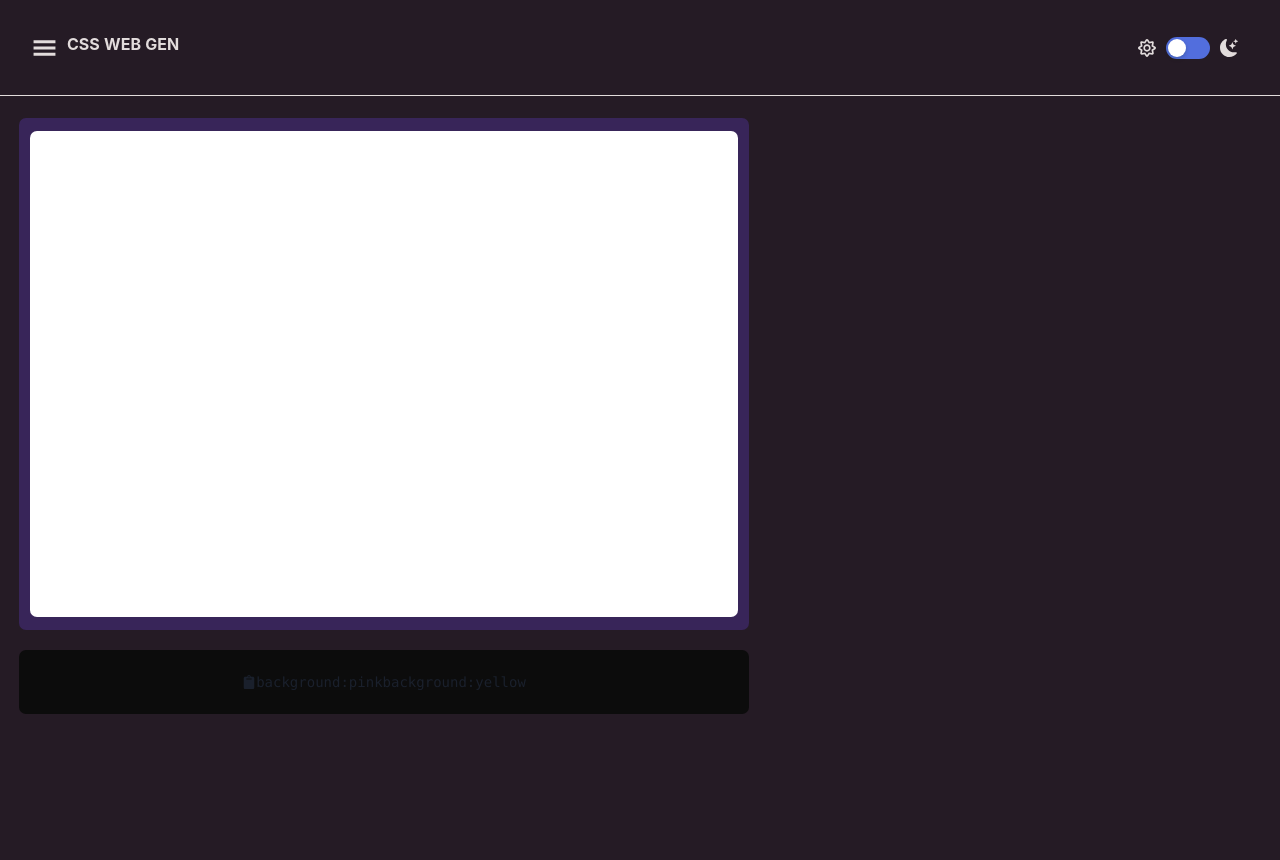
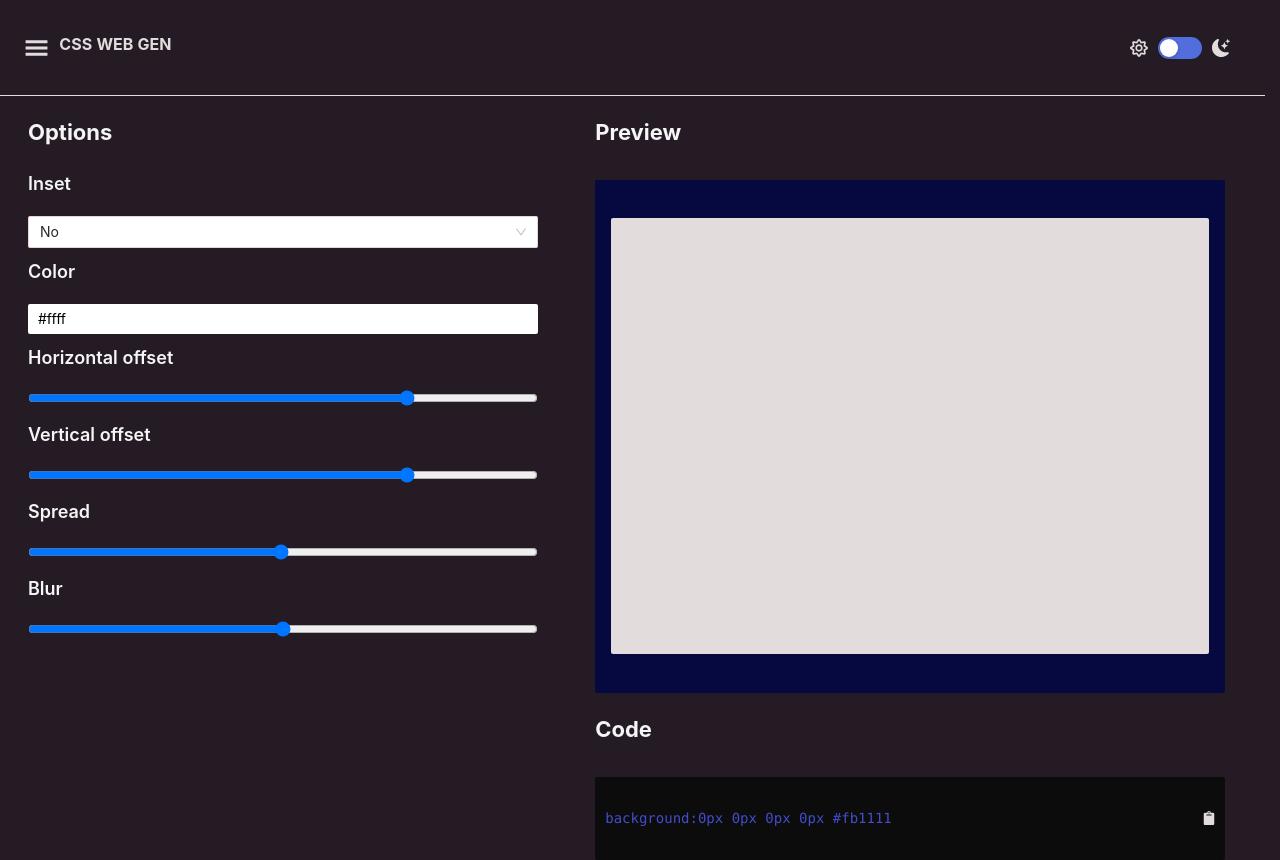
Before and after one commit to olaoluwaayanbola/css-code-generator, a React (Create React App) app: page /BoxShadow in a window 1280 px wide. Before the commit the page ends 800 px from the top, so only its background shows below. Built offline with nearby package versions, Linux system fonts and the light colour scheme.

Commit message:
updating preview function

```diff
--- a/package.json
+++ b/package.json
@@ -6,6 +6,7 @@
     "@chakra-ui/react": "^2.3.5",
     "@emotion/react": "^11.10.4",
     "@emotion/styled": "^11.10.4",
+    "@mui/material": "^5.10.8",
     "@testing-library/jest-dom": "^5.16.5",
     "@testing-library/react": "^13.4.0",
     "@testing-library/user-event": "^13.5.0",
@@ -16,6 +17,8 @@
     "antd": "^4.23.4",
     "framer-motion": "^7.5.1",
     "react": "^18.2.0",
+    "react-color": "^2.19.3",
+    "react-colorful": "^5.6.1",
     "react-copy-to-clipboard": "^5.1.0",
     "react-dom": "^18.2.0",
     "react-icons": "^4.4.0",
@@ -50,6 +53,7 @@
     ]
   },
   "devDependencies": {
+    "@types/react-color": "^3.0.6",
     "@types/react-copy-to-clipboard": "^5.0.4"
   }
 }
--- /dev/null
+++ b/src/Components/Controls/BoxShadowControls.tsx
@@ -0,0 +1,106 @@
+import React, { useState } from 'react'
+import 'antd/dist/antd.css';
+import { Select } from 'antd';
+import { useContext } from "react"
+import { HexColorPicker } from "react-colorful";
+import ControlStyle from "./Controls.module.scss"
+import { contextFirst } from "../../Context/Context"
+
+
+export const Controls = () => {
+  const { Option } = Select;
+  const boxContext = useContext(contextFirst)
+  const [color, setColor] = useState(`#ffff`)
+  const { form, setForm } = boxContext
+  const [colortruth, setColortruth] = useState(false)
+
+  const handlecolordisplay = (): void => {
+    setColortruth(prev => !prev)
+  }
+  const Handleform = (event: React.FormEvent<HTMLInputElement>): void => {
+    setForm({ ...form, [event.currentTarget.name]: event.currentTarget.value })
+    console.log(form)
+  }
+  return (
+    <div className={ControlStyle.ControlsContainer}>
+      <div className={ControlStyle.ControlBox}>
+        <div className={ControlStyle.Header}>
+          <h2>Options</h2>
+        </div>
+        <div className={ControlStyle.Select}>
+          <h3>Inset</h3>
+          <Select
+            className={ControlStyle.Selectitems}
+            style={{ background: "red" }}
+            defaultValue="No"
+          >
+            <Option value="Yes">Yes</Option>
+            <Option value="No">No</Option>
+          </Select>
+
+          <h3>Color</h3>
+          <div className={ControlStyle.colorConatainer}>
+            {
+              colortruth &&
+              <HexColorPicker
+                color={color}
+                onChange={setColor}
+                className={ControlStyle.Hexcolor}
+              />
+            }
+            <div
+              className={ControlStyle.colorPicker}
+              onClick={handlecolordisplay}
+            >
+              {color}
+            </div>
+          </div>
+
+          <h3>Horizontal offset</h3>
+          <input
+            type="range"
+            id="points"
+            name="Horizontaloffset"
+            min="-100"
+            max="100"
+            onChange={Handleform}
+            className={ControlStyle.input}
+          />
+
+          <h3>Vertical offset</h3>
+          <input
+            type="range"
+            id="points"
+            name="Verticaloffset"
+            min="-100"
+            max="100"
+            onChange={Handleform}
+            className={ControlStyle.input}
+          />
+
+          <h3>Spread</h3>
+          <input
+            type="range"
+            id="points"
+            name="Blur"
+            min="1"
+            max="100"
+            onChange={Handleform}
+            className={ControlStyle.input}
+          />
+
+          <h3>Blur</h3>
+          <input
+            type="range"
+            id="points"
+            name="Spread"
+            min="0"
+            max="100"
+            onChange={Handleform}
+            className={ControlStyle.input}
+          />
+        </div>
+      </div>
+    </div>
+  )
+}
--- a/src/Components/Controls/Controls.module.scss
+++ b/src/Components/Controls/Controls.module.scss
@@ -0,0 +1,62 @@
+@use "../Preview/Preview.module.scss" as preview;
+@mixin headerh3 {
+  font-size: 18px;
+  color: whitesmoke;
+  font-weight: 600;
+  padding-bottom: 10px;
+  padding-top: 10px;
+}
+.ControlsContainer {
+  height: 93vh;
+  width: 100%;
+  .ControlBox {
+    height: fit-content;
+    display: flex;
+    flex-direction: column;
+    width: inherit;
+    padding-left: 28px;
+    border-radius: 3px;
+    h2 {
+      @include preview.headerStyle;
+    }
+  }
+  .Select {
+    .colorConatainer {
+      position: relative;
+      .Hexcolor {
+        position: absolute;
+        right: 0;
+        bottom: 0;
+        display: flex;
+        width: 100px;
+        height: 100px;
+        align-items: center;
+        justify-content: flex-start;
+      }
+      .colorPicker {
+        width: 90%;
+        height: 30.2px;
+        color: black;
+        border-radius: 2px;
+        padding: 4px 0 0 10px;
+        background-color: white;
+      }
+    }
+    .Selectitems,
+    .input {
+      width: 90%;
+    }
+    h3 {
+      @include headerh3;
+    }
+  }
+}
+
+@media screen and (max-width: "600px") {
+  .ControlsContainer {
+    .ControlBox {
+      min-width: 100vw;
+      padding-left: 20px;
+    }
+  }
+}
--- a/src/Components/Navigation/Navigation.module.scss
+++ b/src/Components/Navigation/Navigation.module.scss
@@ -1,7 +1,7 @@
 @use "../../index" as index;
 
 .NavContainer {
-  width: 100vw;
+  width: 98.8vw;
   height: 12vh;
   color: index.$base-color;
   border-bottom: 1px solid index.$base-color;
--- a/src/Components/Preview/Preview.module.scss
+++ b/src/Components/Preview/Preview.module.scss
@@ -1,42 +1,74 @@
-$border-radius: 7px;
+@use "../../index" as index;
+@mixin headerStyle {
+  padding: 0;
+  font-size: 22px;
+  font-weight: bold;
+  color: whitesmoke;
+}
+$border-radius: 2px;
+$preview-color: rgba(0, 6, 70, 0.854);
+$code-color: rgba(75, 89, 235, 0.856);
 
 .PreviewContainer {
-  width: 60vw;
-  height: 80vh;
+  min-width: 92%;
+  height: 93vh;
+  display: flex;
+  // align-items: center;
+  // justify-content: center;
   .MainContainer {
-    width: 100%;
     display: flex;
+    gap: 20px;
+    min-width: 100%;
     height: inherit;
-    align-items: center;
     flex-direction: column;
     justify-content: center;
-    gap: 20px;
     .Content {
-      width: 95%;
+      width: 100%;
       height: 80%;
       display: flex;
       align-items: center;
       justify-content: center;
       border-radius: $border-radius;
-      background: rgb(56, 37, 89);
+      background-color: $preview-color;
       .PreviewContent {
-        width: 97%;
-        height: 95%;
-        background: white;
-        border-radius: $border-radius;
+        min-width: 95%;
+        height: 85%;
+        background: index.$base-color;
+        border-radius: 2px;
       }
     }
+    h2 {
+      @include headerStyle;
+    }
     .Code {
-      width: 95%;
-      height: 10%;
+      width: 100%;
+      height: 13%;
       display: flex;
-      display:relative;
       align-items: center;
+      flex-direction: row;
       justify-content: center;
+      color: index.$base-color;
       border-radius: $border-radius;
       background: rgb(12, 12, 12);
       code {
-
+        height: 100%;
+        flex: 1 0 95%;
+        display: flex;
+        padding-left: 10px;
+        align-items: center;
+        justify-content: left;
+        color: $code-color;
+      }
+      .Icon {
+        flex: 1 0 5%;
+        height: 100%;
+        display: flex;
+        align-items: center;
+        justify-content: center;
+      }
+      .Icon:hover {
+        cursor: pointer;
+        transform: scale(1.1);
       }
     }
   }
--- a/src/Components/Preview/Preview.tsx
+++ b/src/Components/Preview/Preview.tsx
@@ -1,43 +1,61 @@
 import React, { useState, useContext, useEffect } from 'react'
-import {FaClipboard} from "react-icons/fa"
+import { FaClipboard } from "react-icons/fa"
+import { FaClipboardCheck } from "react-icons/fa"
 import PreviewStyle from "./Preview.module.scss"
 import { contextFirst } from "../../Context/Context"
-export const Preview = () => {
+
+interface Props {
+    form:any;
+    setForm:React.Dispatch<React.SetStateAction<string>>
+}
+export const Preview = ({ form, setForm }:Props) => {
     const Contextdata = useContext(contextFirst)
+    const { code, setCode } = Contextdata
     const [copy, setCopy] = useState<boolean>(false)
-    const { code, setCode } = Contextdata
+    console.log(form)
     useEffect(() => {
-        setCode([{ background: "background:pink" }, { background: "background:yellow" }])
-    }, [])
+        setCode([`${form.Horizontaloffset}px ${form.Verticaloffset}px ${form.Spread}px ${form.Blur}px #fb1111`])
+    }, [form])
+
     const handlecopy: () => void = (): void => {
-        navigator.clipboard.writeText(code)
         setCopy(true)
+        navigator.clipboard.writeText(`${code[0]}`)
     }
-    console.log(code)
     return (
         <div className={PreviewStyle.PreviewContainer}>
             <div className={PreviewStyle.MainContainer}>
+                <span>
+                    <h2> Preview</h2>
+                </span>
                 <div className={PreviewStyle.Content}>
-                    <div className={PreviewStyle.PreviewContent}>
+                    <div className={PreviewStyle.PreviewContent} style={{ boxShadow: `${code}` }}>
 
                     </div>
                 </div>
+                <span>
+                    <h2>Code</h2>
+                </span>
                 <div className={PreviewStyle.Code}>
-                    <div className={PreviewStyle.Icon} onClick={handlecopy}>
-                        <FaClipboard/>
-                    </div>
                     <code>
-                        {
+                        {/* {
                             code.map((arr: any, index: any) => {
                                 return (
                                     <>
-                                        <span key={index}>{arr.background}</span>
+                                        <div key={index} className={PreviewStyle.codeline}>
+                                            {arr.background}
+                                        </div>
                                     </>
                                 )
 
                             })
+                        } */}
+                        {
+                            `background:` + code[0]
                         }
                     </code>
+                    <div className={PreviewStyle.Icon}>
+                        {copy ? <FaClipboardCheck /> : <FaClipboard onClick={handlecopy} />}
+                    </div>
                 </div>
             </div>
         </div>
--- a/src/Context/Context.tsx
+++ b/src/Context/Context.tsx
@@ -2,11 +2,24 @@ import React, { createContext, useState } from 'react'
 interface Props {
     children: React.ReactNode
 }
+interface Form {
+    Horizontaloffset: number,
+    Verticaloffset: number,
+    Blur: number,
+    Spread: number,
+  }
 
 export const contextFirst: React.Context<any> = createContext({})
 export const FirstContext = ({ children }: Props) => {
     const [code, setCode] = useState<any[]>([])
     const [dark, setDark] = useState<boolean>(false)
+    const [color, setColor] = useState(`#ffff`)
+    const [form, setForm] = useState<Form>({
+        Horizontaloffset: 0,
+        Verticaloffset: 0,
+        Blur: 0,
+        Spread: 0,
+      })
     const trigger = (): void => {
         setDark(prev => !prev)
     }
@@ -15,7 +28,11 @@ export const FirstContext = ({ children }: Props) => {
             code,
             setCode,
             dark,
-            trigger
+            trigger,
+            form,
+            setForm,
+            color,
+            setColor
         }}>
             {children}
         </contextFirst.Provider>
--- a/src/Pages/BoxShadow/BoxShadow.module.scss
+++ b/src/Pages/BoxShadow/BoxShadow.module.scss
@@ -0,0 +1,31 @@
+.BoxShadowContainer {
+  .Main {
+    padding-top: 20px;
+    .flexContainer {
+      display: flex;
+      align-items: center;
+      justify-content: space-between;
+      .Controls {
+        display: flex;
+        align-items: center;
+        justify-content: center;
+        flex: 1 0 45vw;
+      }
+      .Display {
+        flex: 1 0 52vw;
+        display: flex;
+        // justify-content: center;
+      }
+    }
+  }
+}
+
+@media screen and (max-width: "500px") {
+  .BoxShadowContainer {
+    .Main {
+      .flexContainer {
+        flex-direction:column;
+      }
+    }
+  }
+}
--- a/src/Pages/BoxShadow/BoxShadow.tsx
+++ b/src/Pages/BoxShadow/BoxShadow.tsx
@@ -1,20 +1,25 @@
-import React from 'react'
+import React, { useState, useContext } from 'react'
 import BoxShadowStyle from "./BoxShadow.module.scss"
 import { Preview } from "../../Components/Preview/Preview"
+import { Controls } from "../../Components/Controls/BoxShadowControls"
 import { Navigation } from "../../Components/Navigation/Navigation"
+import { contextFirst } from '../../Context/Context'
+
 export const BoxShadow = () => {
+  const boxContext = useContext(contextFirst)
+  const { form, setForm } = boxContext
   return (
-    <div>
+    <div className={BoxShadowStyle.BoxShadowContainer}>
       <div className={BoxShadowStyle.Navigation}>
         <Navigation />
       </div>
       <div className={BoxShadowStyle.Main}>
-        <div className={BoxShadowStyle.Controls}>
-
-        </div>
-        <div className={BoxShadowStyle.Display}>
-          <div className={BoxShadowStyle.styleDisplay}>
-            <Preview />
+        <div className={BoxShadowStyle.flexContainer}>
+          <div className={BoxShadowStyle.Controls}>
+            <Controls />
+          </div>
+          <div className={BoxShadowStyle.Display}>
+            <Preview form={form} setForm={setForm} />
           </div>
         </div>
       </div>
--- a/src/index.scss
+++ b/src/index.scss
@@ -1,5 +1,6 @@
 $base-backgroundColor: #251b25;
 $base-color: #e2dcdc;
+
 body {
   margin: 0;
   min-width:100%;
--- a/src/index.tsx
+++ b/src/index.tsx
@@ -2,7 +2,7 @@ import React from 'react';
 import ReactDOM from 'react-dom/client';
 import './index.scss';
 import App from './App';
-import {BrowserRouter as Router} from "react-router-dom";
+import { BrowserRouter as Router } from "react-router-dom";
 import { ChakraProvider } from '@chakra-ui/react'
 import reportWebVitals from './reportWebVitals';
 import { FirstContext } from './Context/Context';
```
Also changed, not shown: src/Components/Controls/Controls.tsx (deleted, +0 -12 lines), 1 other file (tests, documents, lock files or other folders).
